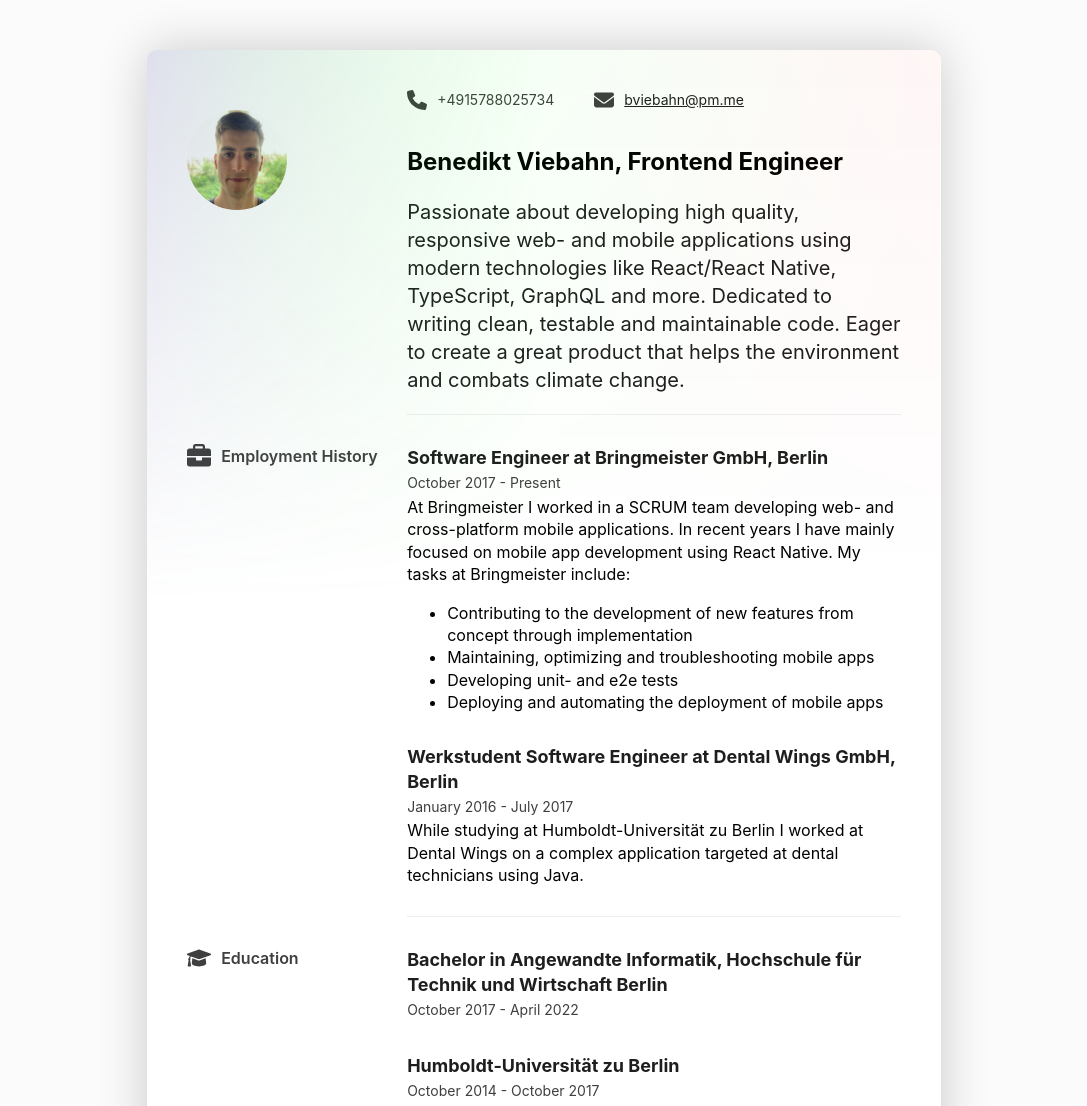
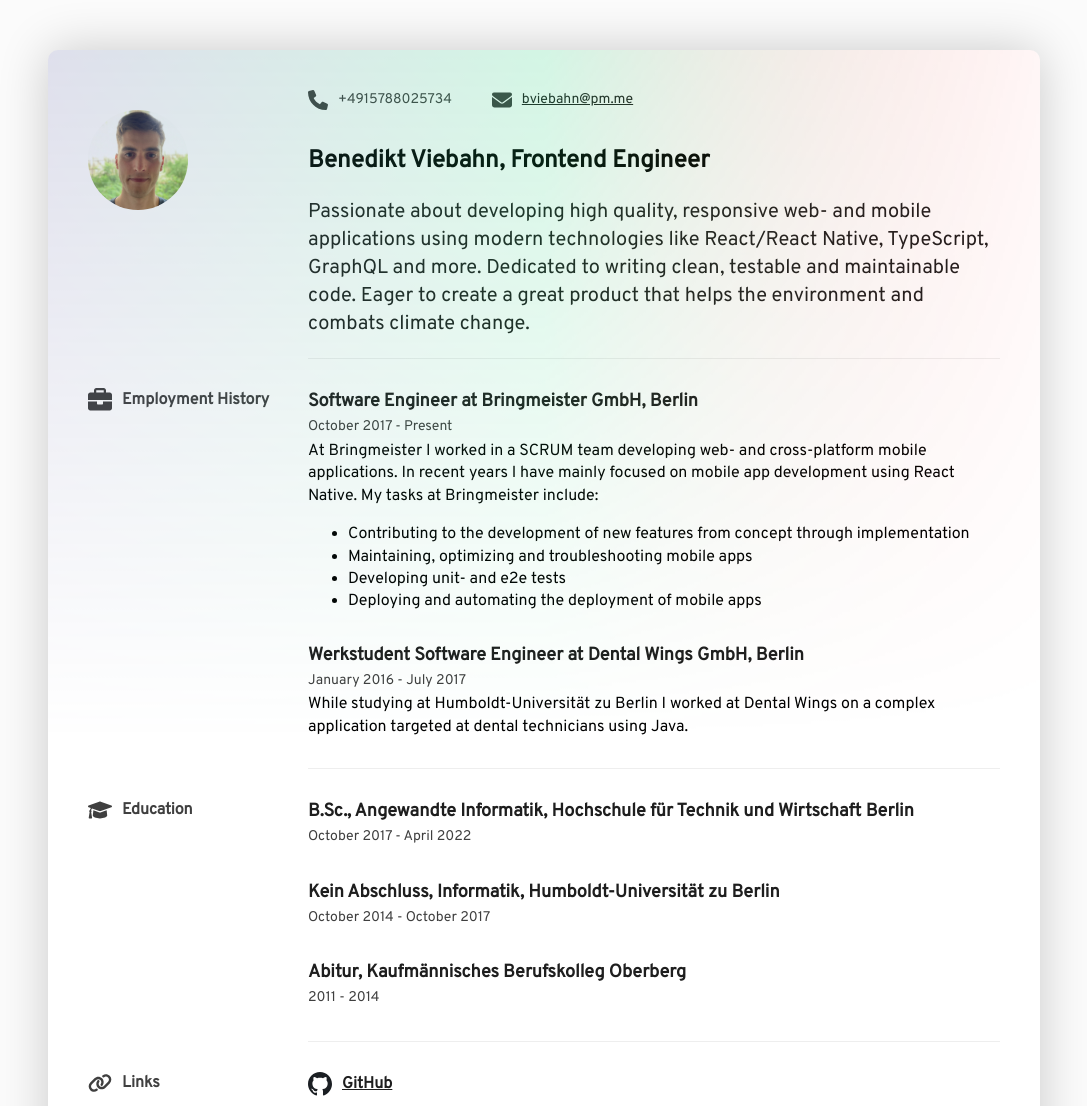
Before and after one commit to bviebahn/cv, a website: page index.html in a window 1280 px wide. Shown: the top 1106 px of the page, without its empty margins (96-1183 px from the left). Drawn offline with Linux system fonts and the light colour scheme.

Commit message:
Change font

```diff
--- a/index.html
+++ b/index.html
@@ -5,19 +5,20 @@
     <meta http-equiv="X-UA-Compatible" content="IE=edge" />
     <meta name="viewport" content="width=device-width, initial-scale=1.0" />
     <title>Benedikt Viebahn - CV</title>
-
-    <script src="html2pdf.bundle.min.js"></script>
+    <link rel="preconnect" href="https://fonts.googleapis.com" />
+    <link rel="preconnect" href="https://fonts.gstatic.com" crossorigin />
+    <link
+      href="https://fonts.googleapis.com/css2?family=Overpass&display=swap"
+      rel="stylesheet"
+    />
     <style>
       :root {
         --text-primary-color: #1e1e1e;
         --text-secondary-color: #3f3f3f;
         --very-peri: #5f62a1;
-        --a4-paper-width: 21cm;
       }
       body {
-        font-family: -apple-system, BlinkMacSystemFont, "Segoe UI", Roboto,
-          "Helvetica Neue", Arial, "Noto Sans", sans-serif, "Apple Color Emoji",
-          "Segoe UI Emoji", "Segoe UI Symbol", "Noto Color Emoji";
+        font-family: "Overpass", sans-serif;
         line-height: 1.4;
         -webkit-font-smoothing: antialiased;
         -moz-osx-font-smoothing: grayscale;
@@ -34,7 +35,7 @@
         fill: #000;
       }
       .content-wrapper {
-        max-width: var(--a4-paper-width);
+        max-width: 992px;
         background-color: #fff;
       }
       .content {
@@ -169,7 +170,7 @@
         font-weight: 400;
         color: var(--text-secondary-color);
       }
-      @media (min-width: 210mm) {
+      @media only print, only screen and (min-width: 768px) {
         .contact-info {
           grid-column: 2;
           justify-self: flex-start;
@@ -199,7 +200,7 @@
           padding: 30px 0;
         }
       }
-      @media (min-width: 215mm) {
+      @media only screen and (min-width: 992px) {
         .content-wrapper {
           margin: 50px auto;
           border-radius: 10px;
@@ -221,7 +222,7 @@
           <defs>
             <linearGradient id="b" x1="0%" y1="0%" x2="100%" y2="0%">
               <stop offset="0%" style="stop-color: #5f62a1" />
-              <stop offset="50%" style="stop-color: #00ff0030" />
+              <stop offset="50%" style="stop-color: #25cf7a" />
               <stop offset="100%" style="stop-color: #ff000030" />
             </linearGradient>
             <linearGradient id="a" y1="1" x2="0">
@@ -319,13 +320,13 @@
         <div class="section-content">
           <section class="section-entry">
             <h3>
-              Bachelor in Angewandte Informatik, Hochschule für Technik und
+              B.Sc., Angewandte Informatik, Hochschule für Technik und
               Wirtschaft Berlin
             </h3>
             <span>October 2017 - April 2022</span>
           </section>
           <section class="section-entry">
-            <h3>Humboldt-Universität zu Berlin</h3>
+            <h3>Kein Abschluss, Informatik, Humboldt-Universität zu Berlin</h3>
             <span>October 2014 - October 2017</span>
           </section>
           <section class="section-entry">
```
Also changed, not shown: 1 other file.
